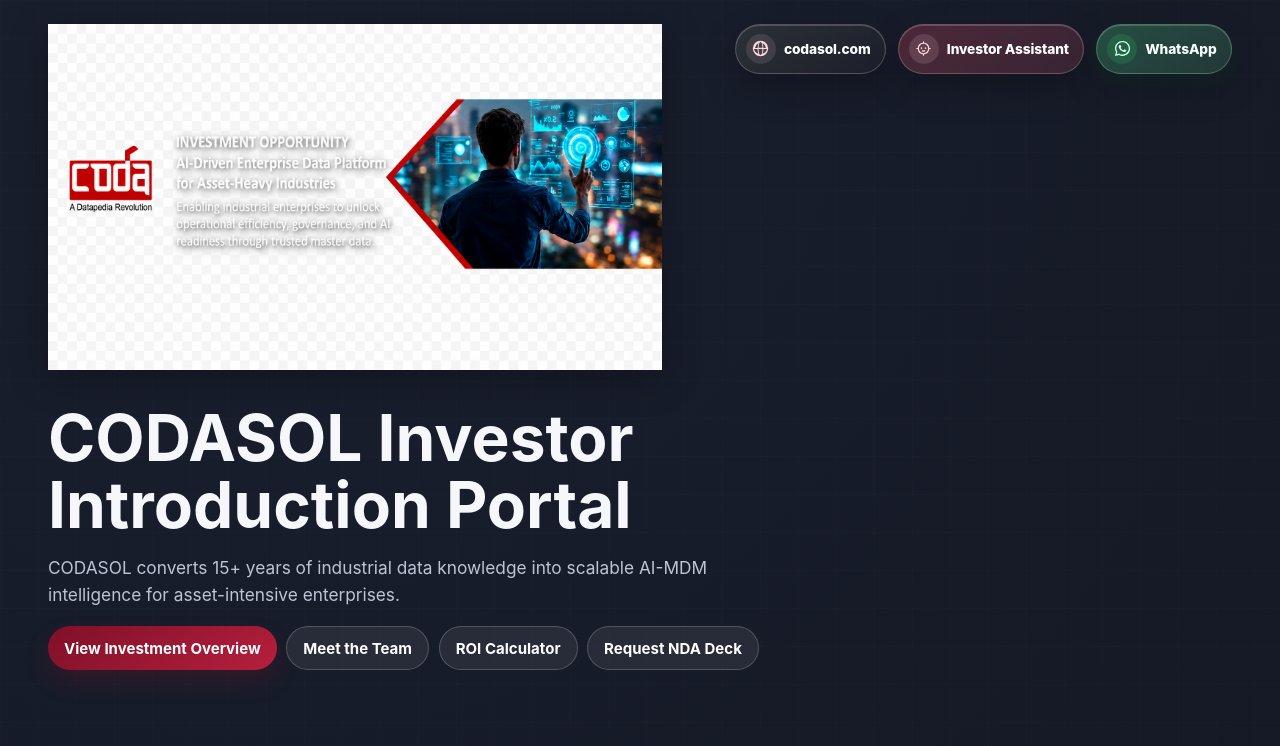
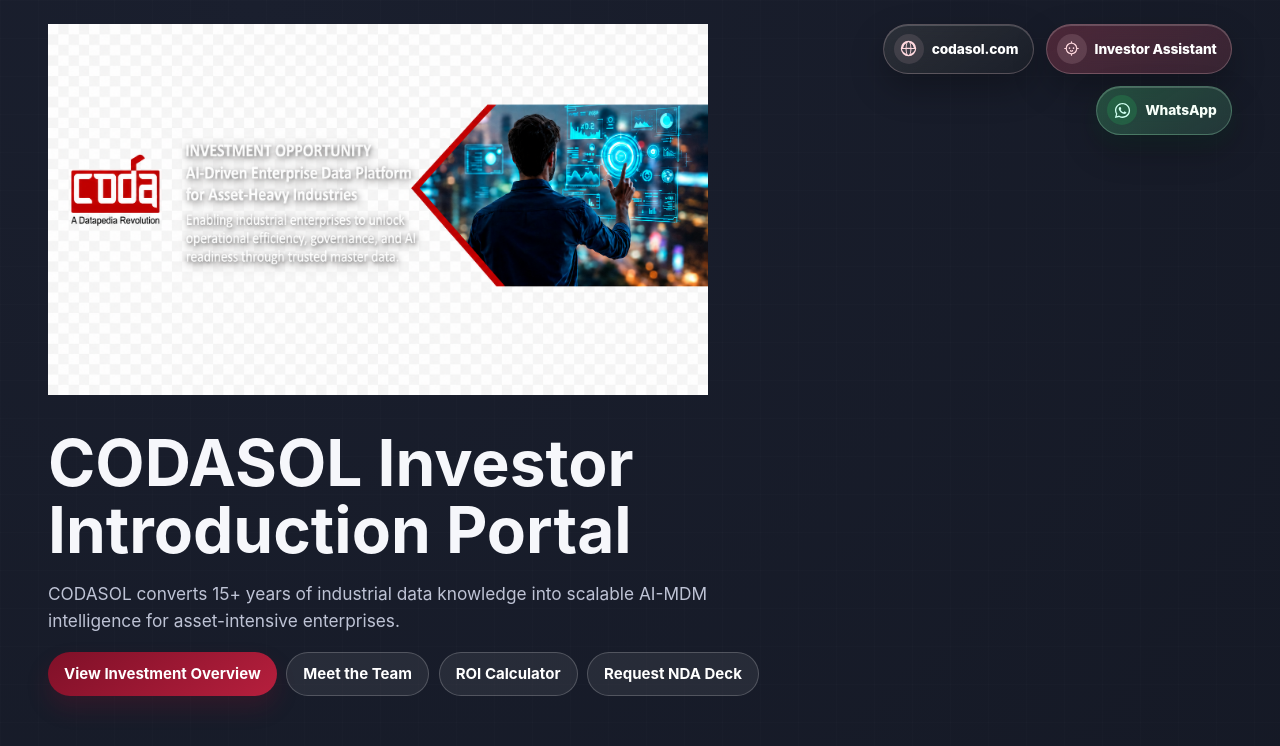
Before and after one commit to michaelschlunegger-creator/Coda_Intro_Portal, a React (Vite) app: page / in a window 1280 px wide. Shown: the top 746 px of the page. Built offline with nearby package versions, Linux system fonts and the light colour scheme.

Commit message:
Remove banner frame styling

```diff
--- a/src/styles.css
+++ b/src/styles.css
@@ -36,9 +36,35 @@
 .hero { padding: 1rem 1rem 2.2rem; position: relative; overflow: visible; }
 .header-bar { display: flex; align-items: flex-start; justify-content: space-between; gap: 2rem; margin-bottom: 1.6rem; }
 .header-actions { position: relative; display: flex; flex-wrap: wrap; justify-content: flex-end; align-items: center; gap: .75rem; flex: 0 1 auto; min-width: 0; }
-.logo-top { display: block; width: min(620px, 48vw); max-width: 620px; min-width: 0; border: none; background: transparent; box-shadow: none; padding: 0; }
+.logo-top {
+  display: block;
+  width: min(760px, 52vw);
+  max-width: 760px;
+  min-width: 0;
+  padding: 0;
+  margin: 0;
+  border: 0;
+  border-radius: 0;
+  background: transparent;
+  box-shadow: none;
+  overflow: visible;
+}
+.logo-top::before,
+.logo-top::after {
+  display: none;
+  content: none;
+}
 .coda-logo,
-.hero-banner { width: 100%; height: auto; display: block; object-fit: contain; filter: drop-shadow(0 8px 18px rgba(0,0,0,.32)); }
+.hero-banner {
+  width: 100%;
+  height: auto;
+  display: block;
+  object-fit: contain;
+  border: 0;
+  border-radius: 0;
+  background: transparent;
+  box-shadow: none;
+}
 .logo-fallback { display: inline-flex; align-items: center; min-height: 34px; color: #ffd8de; font-size: .82rem; font-weight: 800; letter-spacing: .15em; }
 .pill { display: inline-block; padding: .45rem .75rem; border-radius: 999px; background: var(--accent-soft); border: 1px solid rgba(182,31,61,.35); color: #ffd8de; font-size: .8rem; font-weight: 700; letter-spacing: .02em; }
 h1 { font-size: clamp(2rem, 8vw, 4rem); line-height: 1.04; max-width: 18ch; margin: .8rem 0; }
@@ -558,12 +584,19 @@
   .logo-top {
     width: 100%;
     max-width: 100%;
+    padding: 0;
+    border: 0;
+    border-radius: 0;
+    background: transparent;
+    box-shadow: none;
   }
 
   .coda-logo,
   .hero-banner {
     width: 100%;
     height: auto;
+    border-radius: 0;
+    box-shadow: none;
   }
 
   .header-actions {
```
